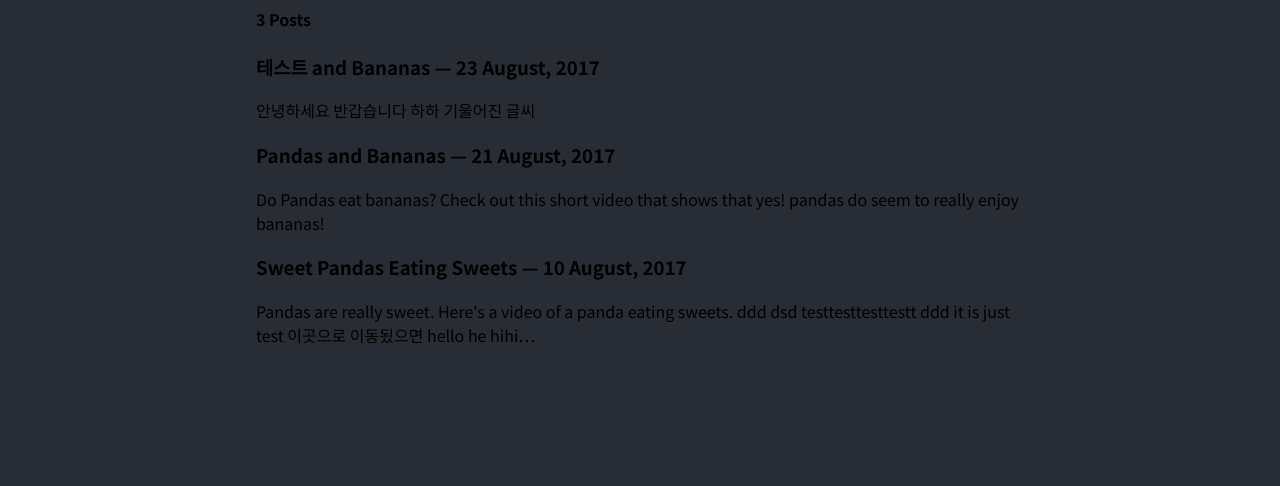
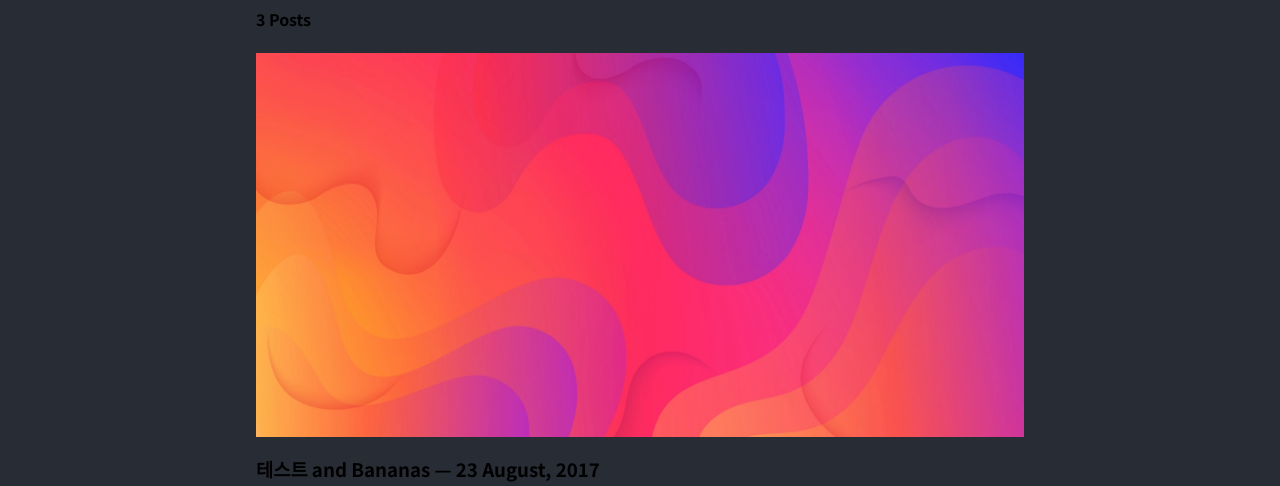
Before and after one commit to plantstoen/plantstoen-blog, a Gatsby site: page / in a window 1280 px wide. Shown: the part 314-800 px from the top of the page. Built offline with nearby package versions, Linux system fonts and the light colour scheme; Gatsby itself is replaced by a stand-in of ours.

Commit message:
add: thumnail system by gatsbyimageshrap

```diff
--- a/src/components/PostItem.js
+++ b/src/components/PostItem.js
@@ -0,0 +1,21 @@
+import React from "react"
+import { Link } from "gatsby"
+import Img from "gatsby-image"
+
+const PostItem = ({ title, slug, data, excerpt, fluid }) => {
+  return (
+    <>
+      <div>
+        <Link to={slug}>
+          <Img fluid={fluid} />
+          <h3>
+            {title} <span>— {data}</span>
+          </h3>
+          <p>{excerpt}</p>
+        </Link>
+      </div>
+    </>
+  )
+}
+
+export default PostItem
--- a/src/components/PostList.js
+++ b/src/components/PostList.js
@@ -1,6 +1,7 @@
 import React from "react"
 import { Link, graphql, useStaticQuery } from "gatsby"
 import Img from "gatsby-image"
+import Postitem from "./PostItem"
 
 export default ({ data }) => {
   const postList = useStaticQuery(graphql`
@@ -16,6 +17,14 @@ export default ({ data }) => {
             frontmatter {
               title
               date(formatString: "DD MMMM, YYYY")
+              category
+              featuredImage {
+                childImageSharp {
+                  fluid(maxWidth: 6000) {
+                    ...GatsbyImageSharpFluid
+                  }
+                }
+              }
             }
             fields {
               slug
@@ -30,16 +39,15 @@ export default ({ data }) => {
   return (
     <>
       <h4>{postList.allMarkdownRemark.totalCount} Posts</h4>
-      {postList.allMarkdownRemark.edges.map(({ node }) => (
-        <div key={node.id}>
-          <span>{node.frontmatter.featuredImage}</span>
-          <Link to={node.fields.slug}>
-            <h3>
-              {node.frontmatter.title} <span>— {node.frontmatter.date}</span>
-            </h3>
-            <p>{node.excerpt}</p>
-          </Link>
-        </div>
+      {postList.allMarkdownRemark.edges.map(node => (
+        <Postitem
+          key={node.node.id}
+          title={node.node.frontmatter.title}
+          slug={node.node.fields.slug}
+          data={node.node.frontmatter.date}
+          excerpt={node.node.excerpt}
+          fluid={node.node.frontmatter.featuredImage.childImageSharp.fluid}
+        />
       ))}
     </>
   )
--- a/src/data/post/firsttest.md
+++ b/src/data/post/firsttest.md
@@ -3,7 +3,7 @@ type: "post"
 title: "Sweet Pandas Eating Sweets"
 date: "2017-08-10"
 category: "dev"
-featuredImage: ./BackVector.png
+featuredImage: ./thumbnail/BackVector.png
 ---
 
 Pandas are really sweet.
--- a/src/data/post/second.md
+++ b/src/data/post/second.md
@@ -3,7 +3,7 @@ type: "post"
 title: "Pandas and Bananas"
 date: "2017-08-21"
 category: "design"
-featuredImage: ./../data/post/thumbnail/BackVector.png
+featuredImage: ./thumbnail/BackVector.png
 ---
 
 Do Pandas eat bananas? Check out this short video that shows that yes! pandas do
```
Also changed, not shown: src/data/post/BackVector.png (deleted).
